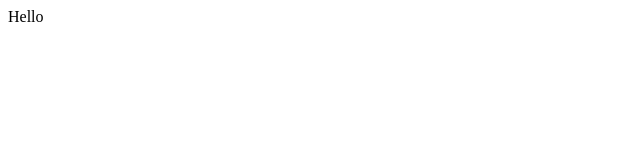
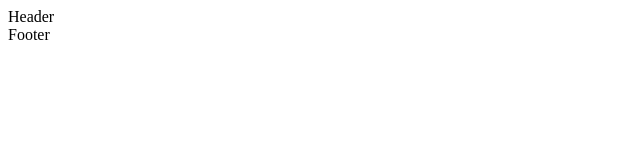
Before and after one commit to SarahZwahlen/to-do-list, a React (Create React App) app in the folder front/: page / in a window 1280 px wide. Shown: the top 160 px of the page, without its empty margins (0-640 px from the left). Built offline with nearby package versions, Linux system fonts and the light colour scheme.

Commit message:
Front layout update

```diff
--- /dev/null
+++ b/front/src/components/Layout/Footer.js
@@ -0,0 +1,9 @@
+
+
+export function Footer() {
+  return (
+    <footer>
+      Footer
+    </footer>
+  )
+}
--- /dev/null
+++ b/front/src/components/Layout/Header.js
@@ -0,0 +1,8 @@
+
+export function Header () {
+  return(
+    <header>
+      Header
+    </header>
+  )
+}
--- a/front/src/components/Layout/Layout.js
+++ b/front/src/components/Layout/Layout.js
@@ -1,8 +1,15 @@
+
+import { Outlet } from "react-router-dom"
+
+import { Footer } from "./Footer"
+import { Header } from "./Header"
 
 export function Layout (options) {
   return(
-    <div>
-      Hello
-    </div>
+    <>
+      <Header/>
+      <Outlet />
+      <Footer/>
+    </>
   )
 }
```
Also changed, not shown: front/src/components/Layout/NotFound.js (added, +9 -0 lines).
